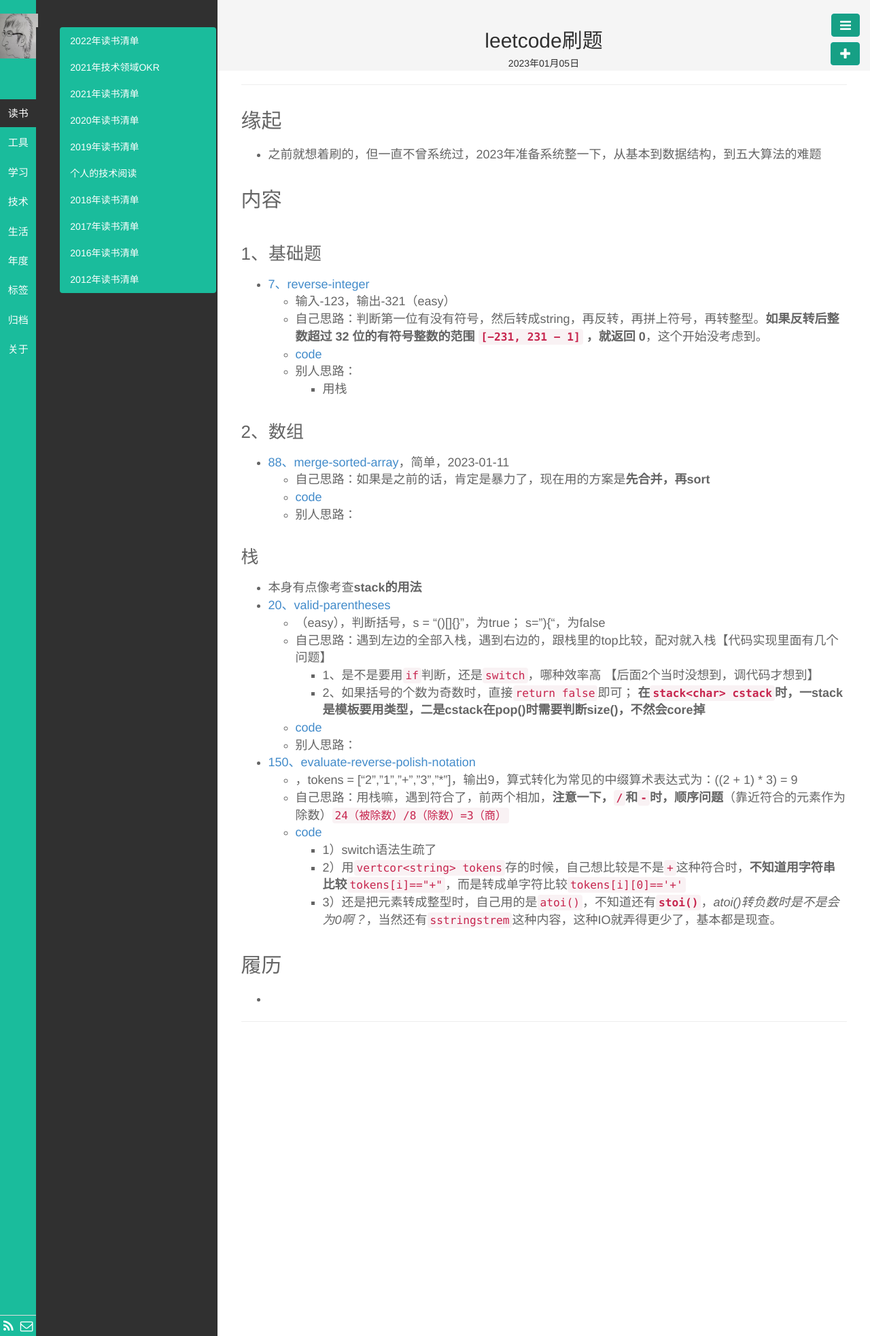
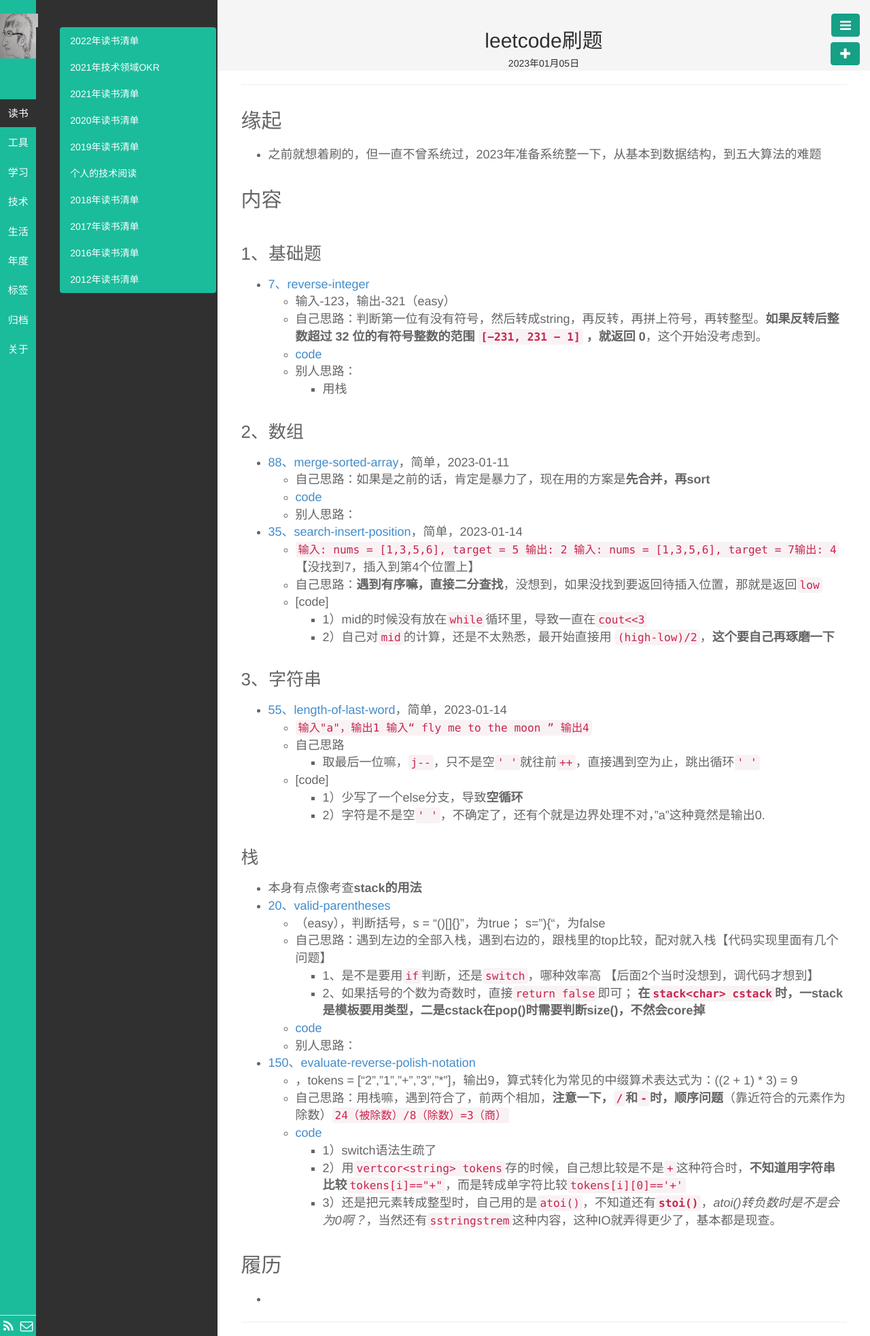
Before and after one commit to wolflion/blog, a Jekyll site: the page built from _posts/技术/2023-01-05-leetcode.md, in a window 1280 px wide. Shown: the whole page at 68% size. Built offline with Jekyll 4.4.1, drawn with Linux system fonts in a browser that asks for light colours.

Commit message:
Update 2023-01-05-leetcode.md

```diff
--- a/_posts/技术/2023-01-05-leetcode.md
+++ b/_posts/技术/2023-01-05-leetcode.md
@@ -28,6 +28,22 @@
   + 自己思路：如果是之前的话，肯定是暴力了，现在用的方案是**先合并，再sort**
   + [code](https://gitee.com/fewolflion/BookNote/blob/master/00leetcode/088merge-sorted-array.cpp)
   + 别人思路：
++ [35、search-insert-position](https://leetcode.cn/problems/search-insert-position)，简单，2023-01-14
+  + `输入: nums = [1,3,5,6], target = 5 输出: 2   输入: nums = [1,3,5,6], target = 7输出: 4`【没找到7，插入到第4个位置上】
+  + 自己思路：**遇到有序嘛，直接二分查找**，没想到，如果没找到要返回待插入位置，那就是返回`low`
+  + [code]
+    + 1）mid的时候没有放在`while`循环里，导致一直在`cout<<3`
+    + 2）自己对`mid`的计算，还是不太熟悉，最开始直接用 `(high-low)/2`，**这个要自己再琢磨一下**
+
+### 3、字符串
+
++ [55、length-of-last-word](https://leetcode.cn/problems/length-of-last-word/)，简单，2023-01-14
+  + `输入"a"，输出1   输入“   fly me   to   the moon  ” 输出4 `
+  + 自己思路
+    + 取最后一位嘛，`j--`，只不是空`' '`就往前`++`，直接遇到空为止，跳出循环`' '`
+  + [code]
+    + 1）少写了一个else分支，导致**空循环**
+    + 2）字符是不是空`' '`，不确定了，还有个就是边界处理不对，"a"这种竟然是输出0.
 
 ### 栈
 
```
